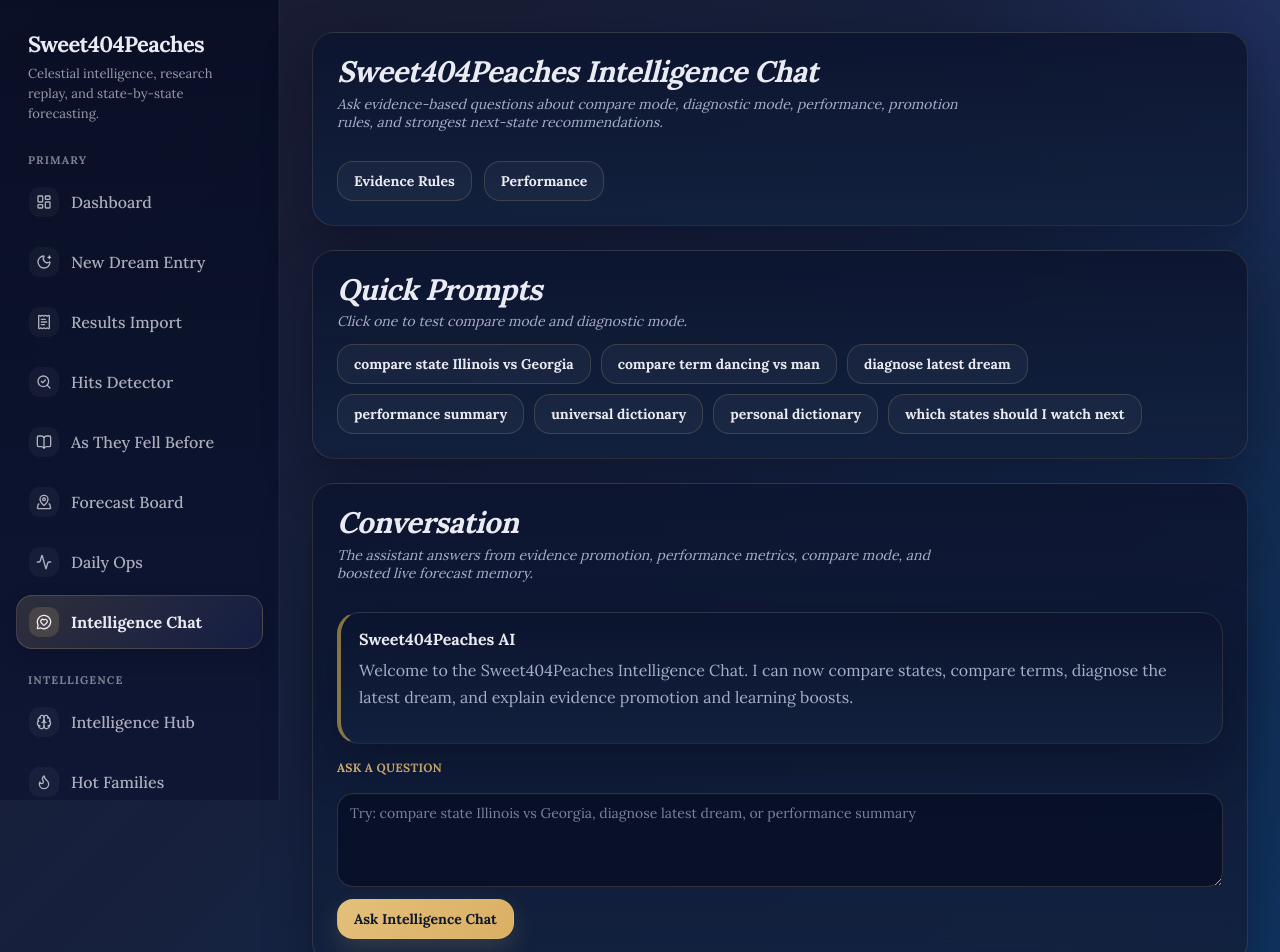
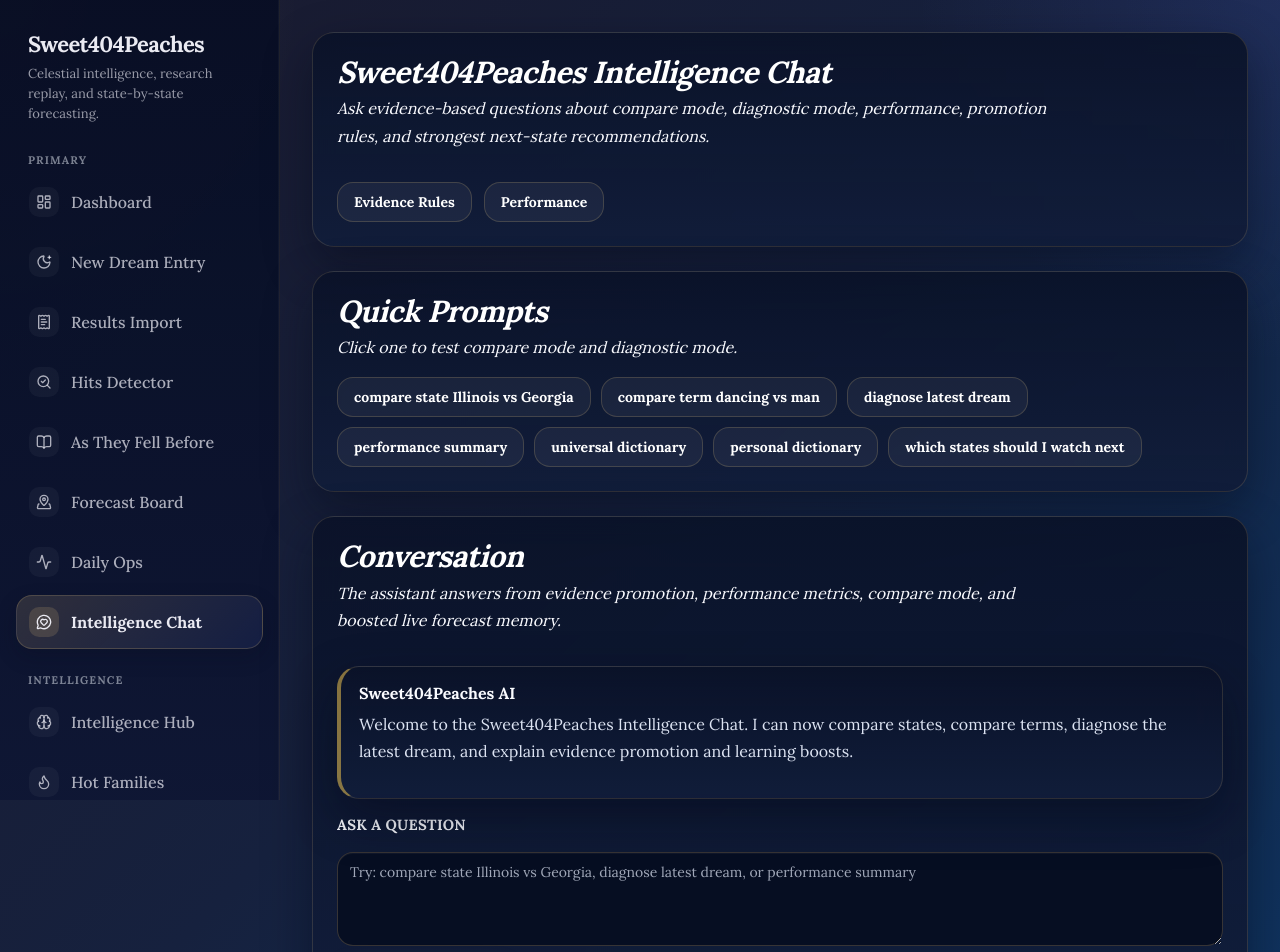
Before and after one commit to jdcooper1116-jpg/Sweet404Peaches, a Next.js app: page /chat in a window 1280 px wide. Shown: the top 952 px of the page. Built offline with nearby package versions, Linux system fonts and the light colour scheme; no server answers; a web font is replaced by a local one.

Commit message:
Improve global text contrast and visual hierarchy

```diff
--- a/src/app/globals.css
+++ b/src/app/globals.css
@@ -276,32 +276,39 @@
 
 /* === Visual Theme Bundle: Celestial Console === */
 :root {
-  --midnight: #1A1A2E;
+  --midnight: #111827;
   --navy-deep: #16213E;
   --royal-blue: #0F3460;
   --gold-accent: #E4C07B;
-  --text-main: #EAEAF2;
-  --text-muted: #A7AEC7;
-  --border-soft: rgba(228, 192, 123, 0.14);
-  --border-strong: rgba(228, 192, 123, 0.24);
-  --panel: rgba(12, 20, 46, 0.88);
-  --panel-2: rgba(18, 33, 62, 0.92);
-  --shadow-deep: 0 18px 48px rgba(6, 10, 28, 0.42);
-  --shadow-soft: 0 8px 24px rgba(6, 10, 28, 0.28);
 
-  --cream: #1A1A2E;
+  --text-main: #FAFBFF;
+  --text-strong: #FFFFFF;
+  --text-muted: #DCE3F2;
+  --text-soft: #B8C2DA;
+
+  --border-soft: rgba(228, 192, 123, 0.16);
+  --border-strong: rgba(228, 192, 123, 0.32);
+
+  --panel: rgba(10, 18, 40, 0.92);
+  --panel-2: rgba(17, 29, 58, 0.96);
+  --panel-3: rgba(24, 40, 76, 0.92);
+
+  --shadow-deep: 0 18px 48px rgba(5, 9, 24, 0.46);
+  --shadow-soft: 0 8px 24px rgba(5, 9, 24, 0.30);
+
+  --cream: #111827;
   --parchment: #16213E;
   --parchment-deep: #0F3460;
-  --ink: #EAEAF2;
-  --ink-light: #A7AEC7;
+  --ink: #FAFBFF;
+  --ink-light: #DCE3F2;
 }
 
 html,
 body {
   background:
     radial-gradient(circle at top left, rgba(228, 192, 123, 0.10), transparent 18%),
-    radial-gradient(circle at top right, rgba(108, 120, 255, 0.10), transparent 22%),
-    linear-gradient(135deg, #1A1A2E 0%, #16213E 48%, #0F3460 100%);
+    radial-gradient(circle at top right, rgba(115, 120, 255, 0.10), transparent 22%),
+    linear-gradient(135deg, #111827 0%, #16213E 48%, #0F3460 100%);
   color: var(--text-main);
 }
 
@@ -314,19 +321,22 @@
 }
 
 .page-header h1 {
-  color: var(--text-main);
+  color: var(--text-strong);
   letter-spacing: -0.02em;
-  font-size: clamp(1.85rem, 2vw, 2.4rem);
+  font-size: clamp(1.9rem, 2vw, 2.5rem);
+  font-weight: 800;
 }
 
 .page-header p {
   color: var(--text-muted);
   max-width: 72ch;
+  line-height: 1.7;
+  font-size: 1rem;
 }
 
 .journal-card,
 .journal-card-flat {
-  background: linear-gradient(180deg, rgba(12, 20, 46, 0.88) 0%, rgba(18, 33, 62, 0.94) 100%);
+  background: linear-gradient(180deg, rgba(10, 18, 40, 0.90) 0%, rgba(17, 29, 58, 0.96) 100%);
   color: var(--text-main);
   border: 1px solid var(--border-soft);
   border-radius: 22px;
@@ -343,35 +353,53 @@
   padding: 16px 18px;
 }
 
+.journal-card p,
+.journal-card-flat p,
+.journal-card li,
+.journal-card-flat li,
+.journal-card div,
+.journal-card-flat div,
+.journal-card span,
+.journal-card-flat span,
+.journal-card strong,
+.journal-card-flat strong,
+.journal-card td,
+.journal-card th,
+.journal-card label,
+.journal-card-flat label {
+  color: inherit;
+}
+
 .journal-label {
   color: var(--gold-accent);
   font-weight: 700;
   letter-spacing: 0.02em;
+  font-size: 0.92rem;
 }
 
 .journal-input,
 .journal-textarea,
 .journal-select {
-  background: rgba(9, 16, 40, 0.88);
-  color: var(--text-main);
-  border: 1px solid rgba(228, 192, 123, 0.18);
+  background: rgba(7, 14, 34, 0.96);
+  color: var(--text-strong);
+  border: 1px solid rgba(228, 192, 123, 0.22);
   border-radius: 16px;
-  box-shadow: inset 0 1px 0 rgba(255,255,255,0.03);
+  box-shadow: inset 0 1px 0 rgba(255,255,255,0.04);
 }
 
 .journal-input::placeholder,
 .journal-textarea::placeholder {
-  color: rgba(167, 174, 199, 0.72);
+  color: rgba(220, 227, 242, 0.72);
 }
 
 .journal-input:focus,
 .journal-textarea:focus,
 .journal-select:focus {
   outline: none;
-  border-color: rgba(228, 192, 123, 0.42);
+  border-color: rgba(228, 192, 123, 0.46);
   box-shadow:
-    0 0 0 3px rgba(228, 192, 123, 0.10),
-    0 8px 20px rgba(7, 11, 28, 0.26);
+    0 0 0 3px rgba(228, 192, 123, 0.12),
+    0 8px 20px rgba(7, 11, 28, 0.28);
 }
 
 .btn-primary,
@@ -384,30 +412,43 @@
 .btn-primary {
   background: linear-gradient(135deg, #E4C07B 0%, #d9af63 100%);
   color: #10182f;
-  border: 1px solid rgba(228, 192, 123, 0.38);
-  box-shadow: 0 10px 24px rgba(228, 192, 123, 0.16);
+  border: 1px solid rgba(228, 192, 123, 0.40);
+  box-shadow: 0 10px 24px rgba(228, 192, 123, 0.18);
 }
 
 .btn-primary:hover {
   transform: translateY(-1px);
-  box-shadow: 0 14px 28px rgba(228, 192, 123, 0.22);
+  box-shadow: 0 14px 28px rgba(228, 192, 123, 0.24);
 }
 
 .btn-secondary {
-  background: rgba(255,255,255,0.04);
-  color: var(--text-main);
-  border: 1px solid rgba(228, 192, 123, 0.18);
+  background: rgba(255,255,255,0.05);
+  color: var(--text-strong);
+  border: 1px solid rgba(228, 192, 123, 0.20);
 }
 
 .btn-secondary:hover {
-  background: rgba(255,255,255,0.08);
-  border-color: rgba(228, 192, 123, 0.28);
+  background: rgba(255,255,255,0.09);
+  border-color: rgba(228, 192, 123, 0.34);
 }
 
 table {
   color: var(--text-main);
 }
 
+th {
+  color: var(--text-strong);
+}
+
+td {
+  color: var(--text-muted);
+}
+
+small,
+.text-muted {
+  color: var(--text-soft);
+}
+
 hr {
-  border-color: rgba(228, 192, 123, 0.12);
+  border-color: rgba(228, 192, 123, 0.14);
 }
```
